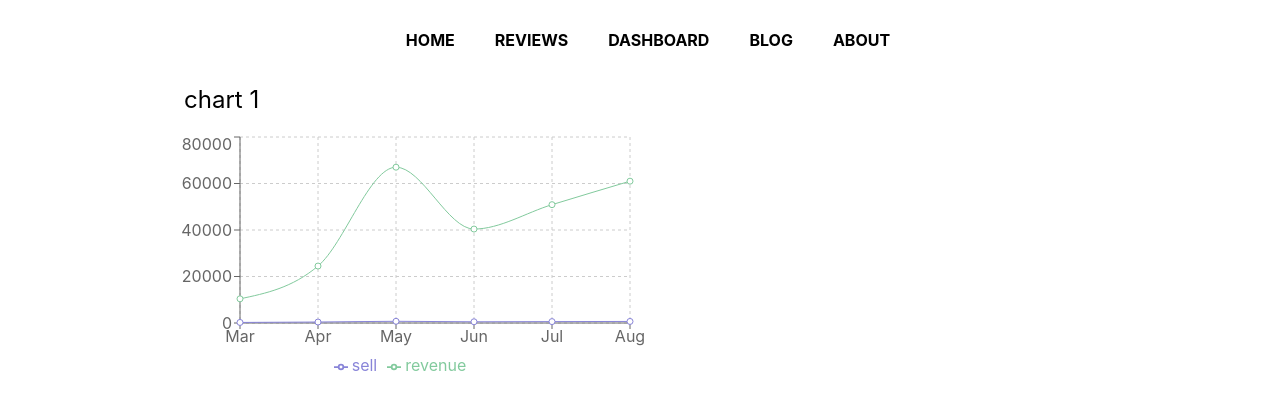
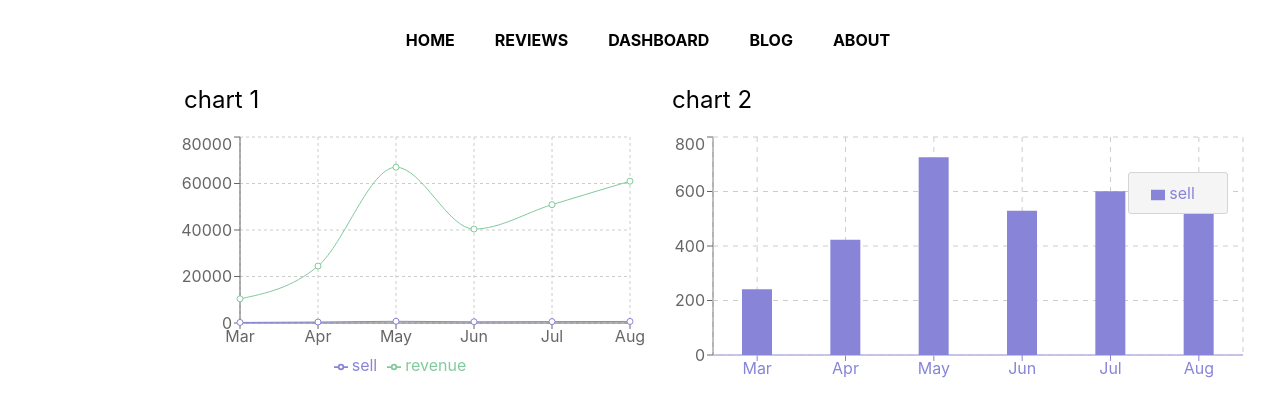
Before and after one commit to Dev-Zual/react-products-analysis-site, a React (Create React App) app: page /dashboard in a window 1280 px wide. Shown: the top 416 px of the page. Built offline with nearby package versions, Linux system fonts and the light colour scheme.

Commit message:
added two chart

```diff
--- /dev/null
+++ b/src/components/Chart2/Chart2.js
@@ -0,0 +1,35 @@
+import React from 'react';
+import {
+  Bar,
+  BarChart,
+  CartesianGrid,
+  Legend,
+  Tooltip,
+  XAxis,
+  YAxis,
+} from 'recharts';
+
+const Chart2 = ({ data }) => {
+  return (
+    <BarChart width={600} height={300} data={data}>
+      <XAxis dataKey="month" stroke="#8884d8" />
+      <YAxis />
+      <Tooltip wrapperStyle={{ width: 100, backgroundColor: '#ccc' }} />
+      <Legend
+        width={100}
+        wrapperStyle={{
+          top: 40,
+          right: 20,
+          backgroundColor: '#f5f5f5',
+          border: '1px solid #d5d5d5',
+          borderRadius: 3,
+          lineHeight: '40px',
+        }}
+      />
+      <CartesianGrid stroke="#ccc" strokeDasharray="5 5" />
+      <Bar dataKey="sell" fill="#8884d8" barSize={30} />
+    </BarChart>
+  );
+};
+
+export default Chart2;
--- a/src/components/Dashboard/Dashboard.js
+++ b/src/components/Dashboard/Dashboard.js
@@ -1,4 +1,5 @@
 import React, { useEffect, useState } from 'react';
+import Chart2 from '../Chart2/Chart2';
 import MyBarChart from '../MyBarChart/MyBarChart';
 
 const Dashboard = () => {
@@ -9,10 +10,14 @@ const Dashboard = () => {
       .then((data) => setData(data));
   }, []);
   return (
-    <div className="mt-8 w-3/4 mx-auto">
+    <div className="mt-8 w-3/4 mx-auto grid sm:grid-cols-1 gap-4 md:grid-cols-2">
       <div>
         <h2 className="text-2xl ml-6 mb-4">chart 1</h2>
         <MyBarChart data={data} key={data.sell}></MyBarChart>
+      </div>
+      <div>
+        <h2 className="text-2xl ml-6 mb-4">chart 2</h2>
+        <Chart2 data={data} key={data.sell}></Chart2>
       </div>
     </div>
   );
```
